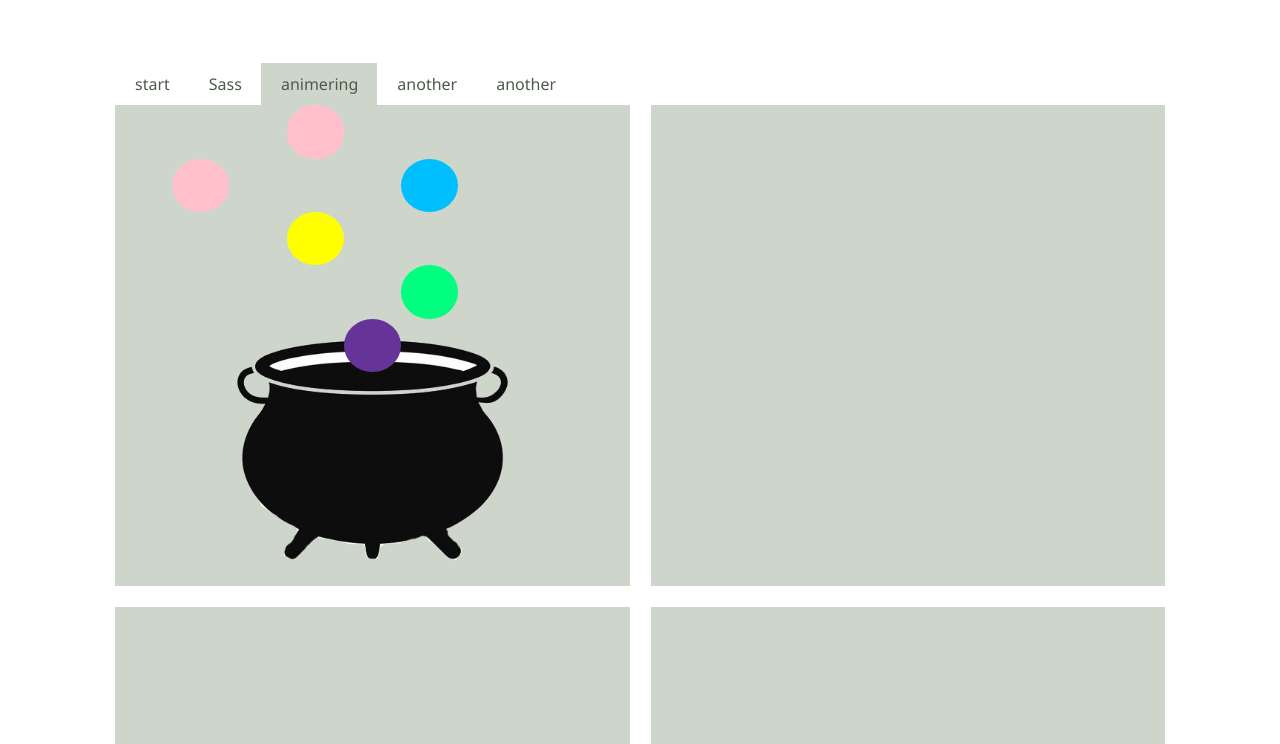
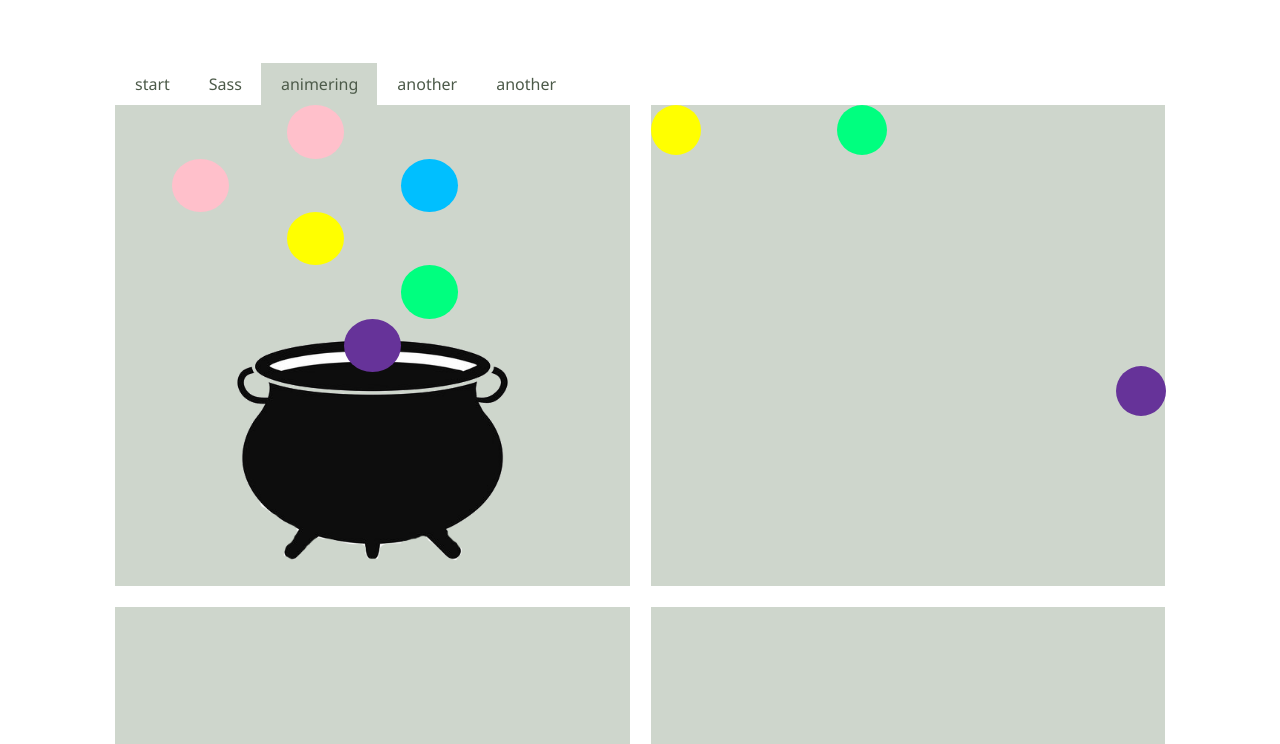
Before and after one commit to limfal/frontend, a website built with Parcel: page src/animation.html in a window 1280 px wide. Shown: the top 744 px of the page. Built offline with nearby package versions, Linux system fonts and the light colour scheme.

Commit message:
Add animation2 last one

```diff
--- a/src/css/_animations.scss
+++ b/src/css/_animations.scss
@@ -109,7 +109,64 @@
     width: 100%;
     height: 100%;
     background-color: base.$main-color;
+    position: relative;
+
+
+#fly1 {
+    width: 50px;
+    height: 50px;
+    border-radius: 50%;
+    background-color: rebeccapurple;
+    position: absolute;
+    top: 0;
+    animation: catchMe 10s 1s infinite linear;
+
 }
+
+#fly2 {
+    width: 50px;
+    height: 50px;
+    border-radius: 50%;
+    background-color: springgreen;
+    position: absolute;
+    top: 0;
+    animation: catchMe 10s 4s infinite linear;
+}
+
+#fly3 {
+    width: 50px;
+    height: 50px;
+    border-radius: 50%;
+    background-color: yellow;
+    position: absolute;
+    top: 0;
+    animation: catchMe 10s 7s infinite linear;
+}
+}
+
+
+@keyframes catchMe {
+    0% {
+        transform: translate(0px);
+    }
+
+    25% {
+         transform: translate(465px);
+    }
+
+    50% {
+        transform: translate(465px, 435px);
+    }
+
+    75% {
+        transform: translate(0px, 430px);
+    }
+
+    100% {
+        transform: translate(0px, 0px);
+    }
+}
+
 
 #animation3 {
     width: 100%;
@@ -222,43 +279,3 @@
         cursor: pointer;
     }
 }
-
-
-#testy {
-    width: 50px;
-    height: 50px;
-    background-color: green;
-    animation: testTwo 3s 5s infinite alternate;
-}
-
-@keyframes testTwo {
-    to {
-
-        transform: translate(465px, 400px);
-
-    }
-
-    from {
-transform: rotate(90deg);
-    }
-}
-
-
-#animation3 {
-    position: relative;
-}
-
-#testy2 {
-    width: 50px;
-    height: 50px;
-    background-color: green;
-    position: absolute;
-    bottom: 0;
-}
-
-/**
-1. blinkande bubblor
-2. flygande snurrande rutor
-3. hoppande hattifnattar
-4. knappeffekt
-**/
```
